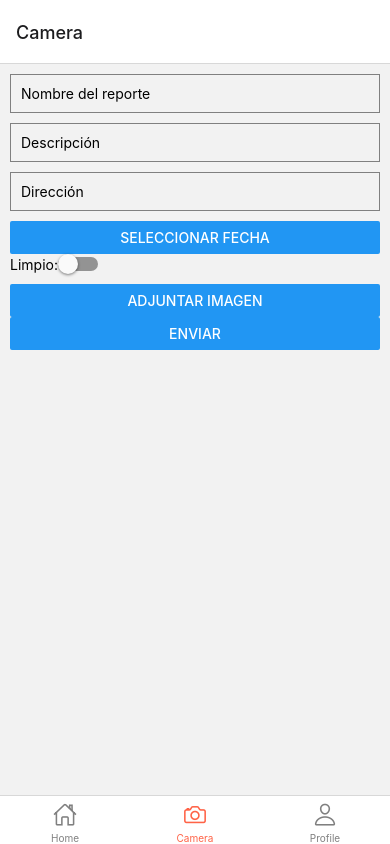
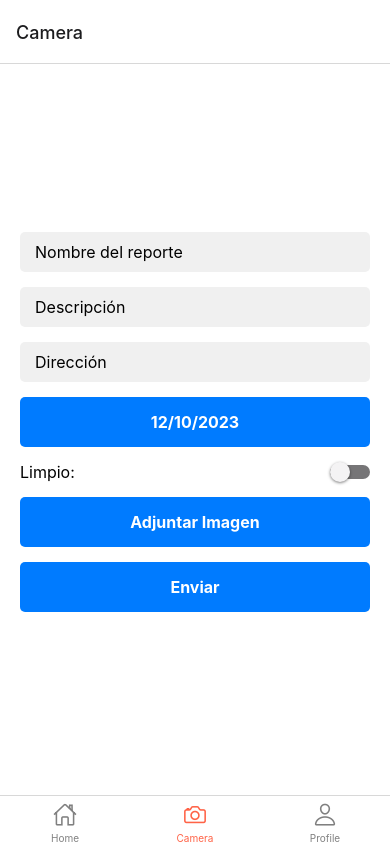
Before and after one commit to hibaba2/eco-report, a React Native app: screen /Camera in a window 390 px wide. Built offline with nearby package versions, Linux system fonts and the light colour scheme.

Commit message:
ADD: Style

```diff
--- a/src/views/cameraView.tsx
+++ b/src/views/cameraView.tsx
@@ -17,7 +17,6 @@ const ReportForm = () => {
 
   const handleDateChange = (event: any, selectedDate: any) => {
     const currentDate = selectedDate || date;
-    setShowDatePicker(false);
     setDate(currentDate);
   };
 
@@ -58,87 +57,142 @@ const ReportForm = () => {
 
   return (
     <View style={styles.container}>
+      <View style={styles.inputGroup}>
         <TextInput
           style={styles.input}
           placeholder="Nombre del reporte"
           value={reportName}
           onChangeText={setReportName}
         />
+      </View>
+
+      <View style={styles.inputGroup}>
         <TextInput
           style={styles.input}
           placeholder="Descripción"
           value={description}
           onChangeText={setDescription}
         />
+      </View>
+
+      <View style={styles.inputGroup}>
         <TextInput
           style={styles.input}
           placeholder="Dirección"
           value={address}
           onChangeText={setAddress}
         />
+      </View>
 
-      <Button title="Seleccionar Fecha" onPress={() => setShowDatePicker(true)} />
+      <TouchableOpacity style={styles.button} onPress={() => setShowDatePicker(true)}>
+        <Text style={styles.buttonText}>{date.toLocaleDateString()}</Text>
+      </TouchableOpacity>
       {showDatePicker && (
-        <DateTimePicker value={date} mode="date" display="default" onChange={handleDateChange} />
+        <DateTimePicker
+          value={date}
+          mode="date"
+          display="default"
+          onChange={handleDateChange}
+          style={styles.datePicker}
+        />
       )}
 
       <View style={styles.switchContainer}>
-        <Text>Limpio:</Text>
-        <Switch value={cleaned} onValueChange={setCleaned} />
+        <Text style={styles.label}>Limpio:</Text>
+        <Switch
+          trackColor={{ false: '#767577', true: '#81b0ff' }}
+          thumbColor={cleaned ? '#f5dd4b' : '#f4f3f4'}
+          ios_backgroundColor="#3e3e3e"
+          onValueChange={setCleaned}
+          value={cleaned}
+        />
       </View>
 
-      <Button title="Adjuntar Imagen" onPress={pickImage} />
+      <TouchableOpacity style={styles.button} onPress={pickImage}>
+        <Text style={styles.buttonText}>Adjuntar Imagen</Text>
+      </TouchableOpacity>
       {image && (
-        <View style={styles.imageContainer}>
-          <Image source={{ uri: image }} style={styles.image} />
+        <View style={styles.imagePreviewContainer}>
+          <Image source={{ uri: image }} style={styles.imagePreview} />
           <TouchableOpacity style={styles.deleteButton} onPress={removeImage}>
             <Text style={styles.deleteButtonText}>X</Text>
           </TouchableOpacity>
         </View>
       )}
 
-      <Button title="Enviar" onPress={handleSubmit} />
+      <TouchableOpacity style={styles.button} onPress={handleSubmit}>
+        <Text style={styles.buttonText}>Enviar</Text>
+      </TouchableOpacity>
     </View>
   );
 };
 
 const styles = StyleSheet.create({
   container: {
-    padding: 10,
+    flex: 1,
+    backgroundColor: '#fff',
+    alignItems: 'center',
+    justifyContent: 'center',
+    padding: 20,
+  },
+  inputGroup: {
+    width: '100%',
+    marginBottom: 15,
   },
   input: {
-    borderWidth: 1,
-    borderColor: 'gray',
-    padding: 10,
-    marginBottom: 10,
+    backgroundColor: '#f0f0f0',
+    paddingHorizontal: 15,
+    paddingVertical: 10,
+    borderRadius: 5,
+    fontSize: 16,
+  },
+  button: {
+    backgroundColor: '#007bff',
+    padding: 15,
+    borderRadius: 5,
+    alignItems: 'center',
+    marginBottom: 15,
+    width: '100%',
+  },
+  buttonText: {
+    color: '#fff',
+    fontSize: 16,
+    fontWeight: 'bold',
+  },
+  datePicker: {
+    width: '100%',
+    marginBottom: 15,
   },
   switchContainer: {
     flexDirection: 'row',
     alignItems: 'center',
+    marginBottom: 15,
+    width: '100%',
+    justifyContent: 'space-between',
+  },
+  label: {
+    fontSize: 16,
+  },
+  imagePreviewContainer: {
+    alignItems: 'center',
+    marginBottom: 15,
+  },
+  imagePreview: {
+    width: 200,
+    height: 200,
     marginBottom: 10,
-  },
-  imageContainer: {
-    position: 'relative',
-    marginBottom: 10,
-  },
-  image: {
-    width: 100,
-    height: 100,
   },
   deleteButton: {
     position: 'absolute',
-    right: 0,
-    top: 0,
-    backgroundColor: 'red',
+    top: -10,
+    right: -10,
+    backgroundColor: '#ff3b30',
     borderRadius: 15,
-    width: 30,
-    height: 30,
-    justifyContent: 'center',
-    alignItems: 'center',
+    padding: 5,
   },
   deleteButtonText: {
-    color: 'white',
-    fontSize: 16,
+    color: '#fff',
+    fontWeight: 'bold',
   },
 });
 
```
Lines whose indentation alone changed are shown as unchanged.
